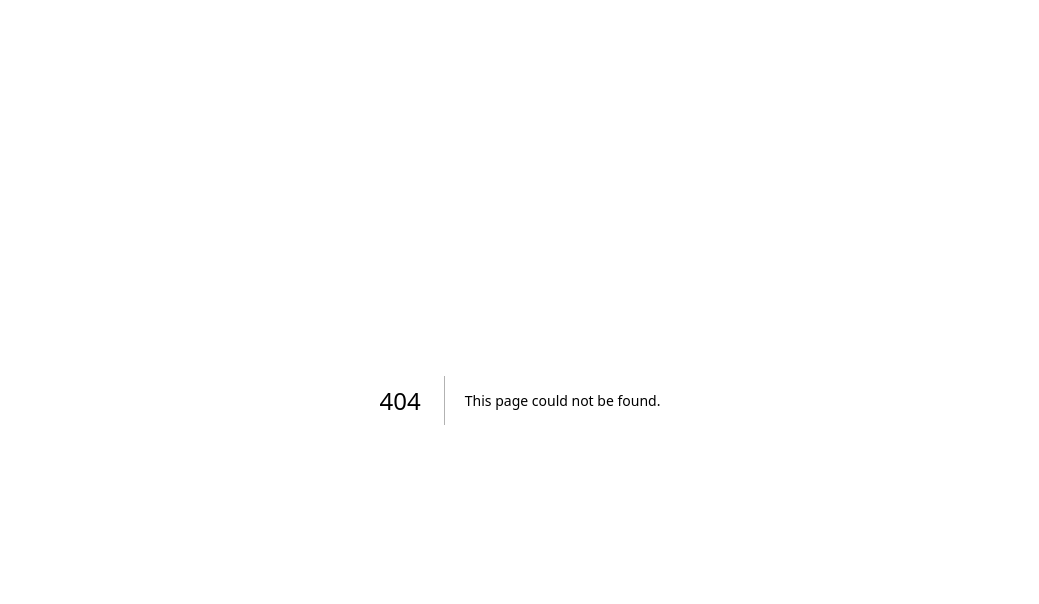
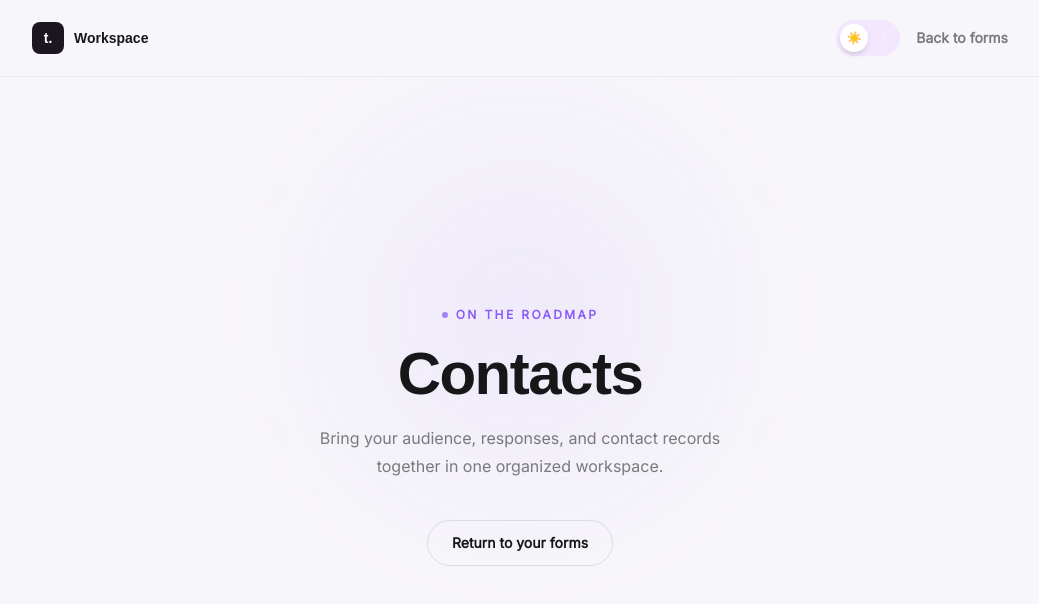
Before and after one commit to iamabirakash/Typeform-Builder, a Next.js app in the folder frontend/: page /contacts in a window 1280 px wide. Before the commit this address had no page. Shown: the top 604 px of the page, without its empty margins (120-1159 px from the left). Built offline with nearby package versions, Linux system fonts and the light colour scheme; a web font is replaced by a local one.

Commit message:
feat: add Contacts, Insights, and Integrations pages with Coming Soon layout

```diff
--- /dev/null
+++ b/frontend/src/app/contacts/page.tsx
@@ -0,0 +1,5 @@
+import type { Metadata } from "next";
+import { ComingSoonPage } from "@/components/coming-soon-page";
+
+export const metadata: Metadata = { title: "Contacts | Typeform Clone" };
+export default function ContactsPage() { return <ComingSoonPage title="Contacts" description="Bring your audience, responses, and contact records together in one organized workspace." />; }
--- /dev/null
+++ b/frontend/src/app/insights/page.tsx
@@ -0,0 +1,5 @@
+import type { Metadata } from "next";
+import { ComingSoonPage } from "@/components/coming-soon-page";
+
+export const metadata: Metadata = { title: "Insights | Typeform Clone" };
+export default function InsightsPage() { return <ComingSoonPage title="Insights" description="Turn your form responses into clear trends, useful metrics, and decisions your team can act on." />; }
--- /dev/null
+++ b/frontend/src/app/integrations/page.tsx
@@ -0,0 +1,5 @@
+import type { Metadata } from "next";
+import { ComingSoonPage } from "@/components/coming-soon-page";
+
+export const metadata: Metadata = { title: "Connect | Typeform Clone" };
+export default function IntegrationsPage() { return <ComingSoonPage title="Connect" description="Connect forms to your favorite tools, webhooks, and automated workflows." />; }
--- /dev/null
+++ b/frontend/src/components/coming-soon-page.tsx
@@ -0,0 +1,75 @@
+import Link from "next/link";
+import localFont from "next/font/local";
+import { ThemeToggle } from "@/components/theme-toggle";
+
+/**
+ * NOTE on font paths: next/font/local resolves `src` relative to THIS file.
+ * These assume /public/font/typeform.woff2 and /public/font/reg.woff2, with
+ * this file living at src/components/coming-soon-page.tsx.
+ */
+const typeformFont = localFont({
+  src: "../../public/font/typeform.woff2",
+  variable: "--font-typeform",
+  weight: "700",
+  display: "swap",
+});
+const regFont = localFont({
+  src: "../../public/font/reg.woff2",
+  variable: "--font-reg",
+  weight: "400",
+  display: "swap",
+});
+
+export function ComingSoonPage({ title, description }: { title: string; description: string }) {
+  return (
+    <main
+      style={{ fontFamily: "var(--font-reg)" }}
+      className={`min-h-screen bg-[#f7f6fa] text-[#171719] dark:bg-[#1c1620] dark:text-white ${typeformFont.variable} ${regFont.variable}`}
+    >
+      <header className="border-b border-black/5 dark:border-white/10">
+        <div className="mx-auto flex max-w-5xl items-center justify-between px-6 py-5">
+          <Link href="/forms" style={{ fontFamily: "var(--font-typeform)" }} className="flex items-center gap-2.5 text-sm font-bold">
+            <span className="grid h-8 w-8 place-items-center rounded-lg bg-[#1c1620] text-white dark:bg-white dark:text-[#1c1620]">t.</span>
+            Workspace
+          </Link>
+          <div className="flex items-center gap-4">
+            <ThemeToggle />
+            <Link href="/forms" className="text-sm font-semibold text-black/50 transition hover:text-[#8b5cf6] dark:text-white/50 dark:hover:text-white">
+              Back to forms
+            </Link>
+          </div>
+        </div>
+      </header>
+
+      <section className="relative mx-auto grid min-h-[calc(100vh-5.5rem)] max-w-2xl place-items-center overflow-hidden px-6 text-center">
+        {/* Soft ambient accent, no clutter */}
+        <div className="pointer-events-none absolute left-1/2 top-1/3 h-72 w-72 -translate-x-1/2 -translate-y-1/2 rounded-full bg-[#8b5cf6]/10 blur-[100px]" />
+
+        <div className="relative">
+          <span className="inline-flex items-center gap-2 text-xs font-semibold uppercase tracking-[0.2em] text-[#8b5cf6]">
+            <span className="h-1.5 w-1.5 animate-pulse rounded-full bg-[#8b5cf6]" />
+            On the roadmap
+          </span>
+
+          <h1
+            style={{ fontFamily: "var(--font-typeform)" }}
+            className="mt-5 text-5xl font-bold tracking-tight sm:text-6xl"
+          >
+            {title}
+          </h1>
+
+          <p className="mx-auto mt-5 max-w-md text-base leading-7 text-black/50 dark:text-white/50">
+            {description}
+          </p>
+
+          <Link
+            href="/forms"
+            className="mt-10 inline-flex rounded-full border border-black/10 px-6 py-3 text-sm font-semibold transition hover:border-[#8b5cf6] hover:text-[#8b5cf6] dark:border-white/15 dark:hover:border-white dark:hover:text-white"
+          >
+            Return to your forms
+          </Link>
+        </div>
+      </section>
+    </main>
+  );
+}
```
